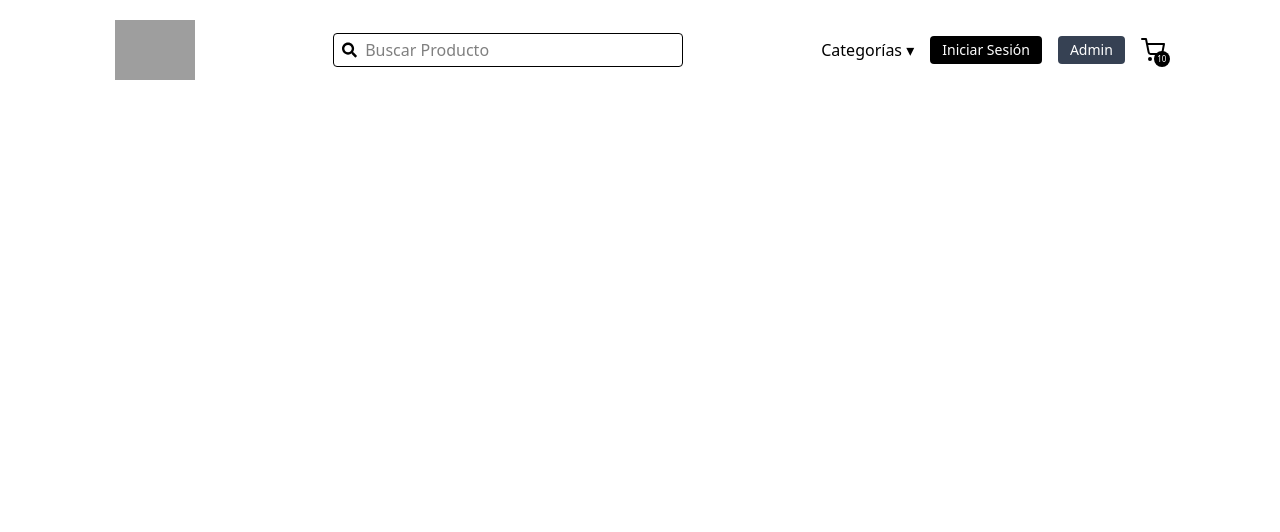
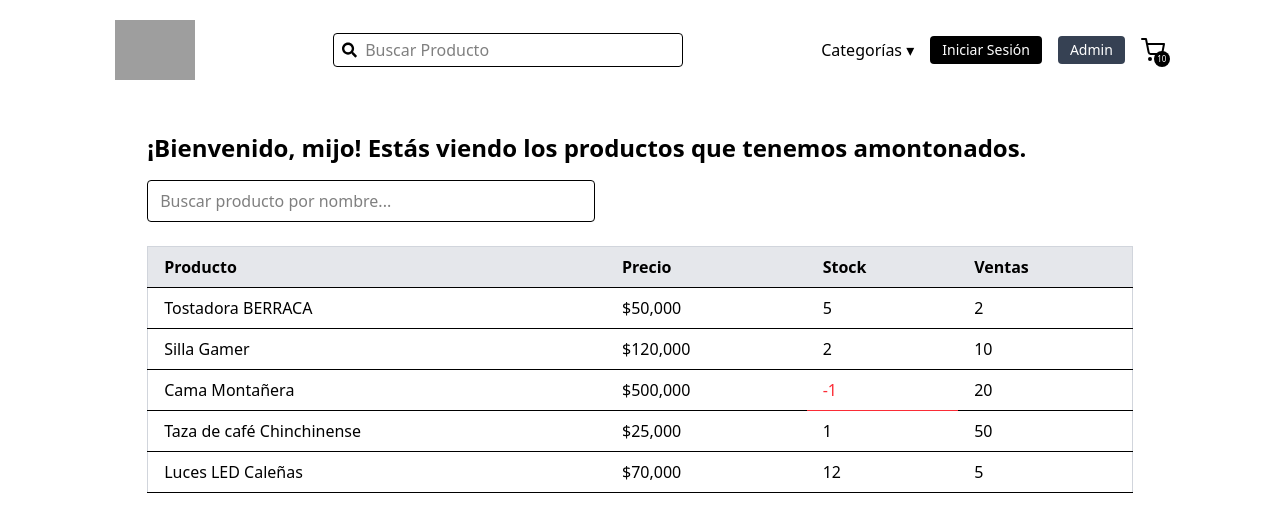
Before and after one commit to dangv31/devwebTrabajo, a React (Vite) app in the folder frontend/: page /admin/productos in a window 1280 px wide. Shown: the top 532 px of the page. Built offline with nearby package versions, Linux system fonts and the light colour scheme; grey boxes are pictures that could not be loaded.

Commit message:
Page VerProductos
Se creo la pagina ver Productos y se modificaron tanto los logos como los colores por ordenes del supremo lidel Daniel

```diff
--- a/frontend/src/App.jsx
+++ b/frontend/src/App.jsx
@@ -8,6 +8,7 @@ import Navbar from "./components/Navbar.jsx";
 
 import Admin from './pages/Admin';
 import AgregarProducto from './pages/AgregarProducto';
+import VerProductos from './pages/VerProductos';
 
 const App = () => {
     return (
@@ -21,6 +22,7 @@ const App = () => {
 
                 <Route path="/admin" element={<Admin />} />
                 <Route path="/admin/agregar" element={<AgregarProducto />} />
+                <Route path="/admin/productos" element={<VerProductos />} />
 
             </Routes>
         </div>
--- a/frontend/src/pages/Admin.jsx
+++ b/frontend/src/pages/Admin.jsx
@@ -1,5 +1,6 @@
 // src/pages/Admin.jsx
 import React from 'react';
+import { FaPlusCircle, FaBoxOpen, FaClipboardList } from 'react-icons/fa';
 import { Link } from 'react-router-dom';
 import { assets } from '../assets/assets.js';
 
@@ -27,21 +28,24 @@ function Admin() {
       </div>
 
       {/* Botones de acción */}
-      <div className="flex flex-col sm:flex-row gap-4">
+      <div className="flex flex-col sm:flex-row gap-4 mt-6">
         <Link to="/admin/agregar">
-          <button className="bg-blue-600 text-white px-4 py-2 rounded hover:bg-blue-700">
-            ➕ Agregar Producto
-          </button>
+            <button className="flex items-center gap-2 bg-[#A47551] text-white px-4 py-2 cursor-pointer rounded hover:bg-[#916546]">
+                <FaPlusCircle className="text-white" /> Agregar Producto
+            </button>
         </Link>
 
-        <button className="bg-green-600 text-white px-4 py-2 rounded hover:bg-green-700">
-          📦 Ver Productos
-        </button>
+        <Link to="/admin/productos">
+            <button className="flex items-center gap-2 bg-[#D4A017] text-white px-4 py-2 cursor-pointer rounded hover:bg-[#B48C14]">
+                <FaBoxOpen className="text-white" /> Ver Productos
+            </button>
+        </Link>
 
-        <button className="bg-purple-600 text-white px-4 py-2 rounded hover:bg-purple-700">
-          📑 Ver Órdenes
-        </button>
-      </div>
+            <button className="flex items-center gap-2 bg-[#7D7D7D] text-white px-4 py-2 cursor-pointer rounded hover:bg-[#6A6A6A]">
+                <FaClipboardList className="text-white" /> Ver Órdenes
+            </button>
+        </div>
+
     </div>
   );
 }
--- a/frontend/src/pages/AgregarProducto.jsx
+++ b/frontend/src/pages/AgregarProducto.jsx
@@ -32,7 +32,7 @@ function AgregarProducto() {
           </div>
 
           {/* Botón para subir imagen */}
-          <label className="bg-blue-600 text-white px-4 py-2 rounded cursor-pointer hover:bg-blue-700 mt-2">
+          <label className="bg-[#D4A017] text-white px-4 py-2 rounded cursor-pointer hover:bg-[#B48C14] mt-2">
             Agregar foto
             <input
               type="file"
@@ -120,13 +120,13 @@ function AgregarProducto() {
       <div className="flex justify-end gap-4 mt-8">
         <button
           onClick={() => navigate('/admin')}
-          className="bg-gray-400 text-white px-4 py-2 rounded hover:bg-gray-500"
+          className="bg-[#7D7D7D] text-white px-4 py-2 rounded cursor-pointer hover:bg-[#6A6A6A]"
         >
           Cancelar
         </button>
         <button
           onClick={() => alert('Producto agregado (simulado)')}
-          className="bg-green-600 text-white px-4 py-2 rounded hover:bg-green-700"
+          className="bg-[#D4A017] text-white px-4 py-2 rounded cursor-pointer hover:bg-[#B48C14]"
         >
           Agregar Producto
         </button>
--- /dev/null
+++ b/frontend/src/pages/VerProductos.jsx
@@ -0,0 +1,72 @@
+import React, { useState } from 'react';
+
+function VerProductos() {
+  const [busqueda, setBusqueda] = useState('');
+
+  // Lista de productos simulados
+  const productos = [
+    { nombre: 'Tostadora BERRACA', precio: 50000, stock: 5, ventas: 2 },
+    { nombre: 'Silla Gamer', precio: 120000, stock: 2, ventas: 10 },
+    { nombre: 'Cama Montañera', precio: 500000, stock: -1, ventas: 20 },
+    { nombre: 'Taza de café Chinchinense', precio: 25000, stock: 1, ventas: 50 },
+    { nombre: 'Luces LED Caleñas', precio: 70000, stock: 12, ventas: 5 },
+  ];
+
+  // Filtro por nombre (ignorando mayúsculas/minúsculas)
+  const productosFiltrados = productos.filter((producto) =>
+    producto.nombre.toLowerCase().includes(busqueda.toLowerCase())
+  );
+
+  return (
+    <div className="p-8">
+      <h1 className="text-2xl font-bold mb-4">
+        ¡Bienvenido, mijo! Estás viendo los productos que tenemos amontonados.
+      </h1>
+
+      {/* Barra de búsqueda */}
+      <input
+        type="text"
+        placeholder="Buscar producto por nombre..."
+        value={busqueda}
+        onChange={(e) => setBusqueda(e.target.value)}
+        className="w-full max-w-md border px-3 py-2 rounded mb-6"
+      />
+
+      {/* Tabla de productos */}
+      <div className="overflow-x-auto">
+        <table className="min-w-full border border-gray-300 text-left">
+          <thead className="bg-gray-200">
+            <tr>
+              <th className="px-4 py-2 border-b">Producto</th>
+              <th className="px-4 py-2 border-b">Precio</th>
+              <th className="px-4 py-2 border-b">Stock</th>
+              <th className="px-4 py-2 border-b">Ventas</th>
+            </tr>
+          </thead>
+          <tbody>
+            {productosFiltrados.map((prod, i) => (
+              <tr key={i} className="hover:bg-gray-50">
+                <td className="px-4 py-2 border-b">{prod.nombre}</td>
+                <td className="px-4 py-2 border-b">${prod.precio.toLocaleString()}</td>
+                <td className={`px-4 py-2 border-b ${prod.stock < 0 ? 'text-red-500' : ''}`}>
+                  {prod.stock}
+                </td>
+                <td className="px-4 py-2 border-b">{prod.ventas}</td>
+              </tr>
+            ))}
+
+            {productosFiltrados.length === 0 && (
+              <tr>
+                <td colSpan="4" className="px-4 py-4 text-center text-gray-500">
+                  No se encontraron productos con ese nombre.
+                </td>
+              </tr>
+            )}
+          </tbody>
+        </table>
+      </div>
+    </div>
+  );
+}
+
+export default VerProductos;
```
